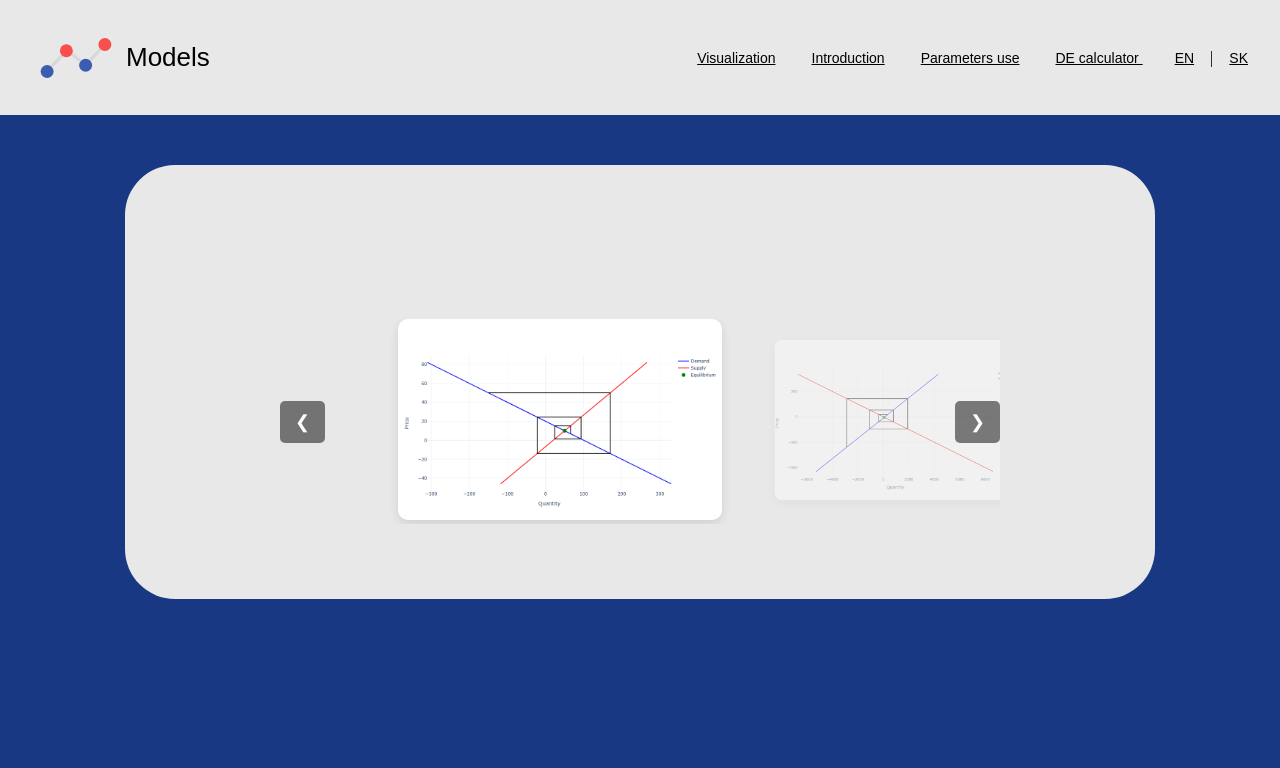
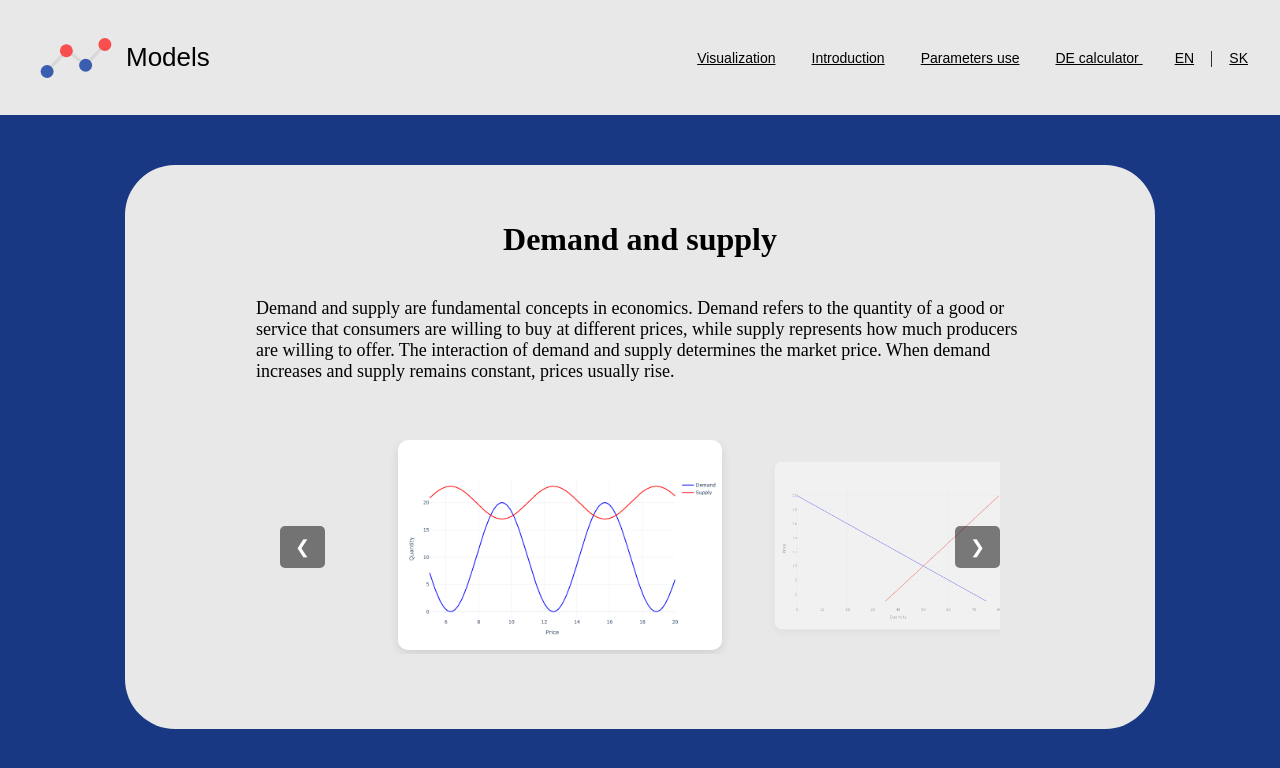
Before and after one commit to dosstacy/cobweb-website, a Flask app: page /intro/demand_supply in a window 1280 px wide. Shown: the top 768 px of the page. Run offline with Flask 3, Linux system fonts and the light colour scheme; some libraries are stand-ins or nearby versions.

Commit message:
add all the intros

```diff
--- a/dictionaries/intros_dictionary.py
+++ b/dictionaries/intros_dictionary.py
@@ -1,21 +1,55 @@
 intros = {
     "cobweb": {
+        "key": "cobweb",
         "name": "Cobweb Model",
         "intro": "This economic model describes how changes in the price and quantity of a good on the market can lead to fluctuations instead of equilibrium. It is based on the assumption that producers make decisions about future output based on current prices, but do not take into account that prices may change. If supply and demand react with a delay, the market can fluctuate, forming a “spider's web” trajectory.",
     },
     "normal_price": {
+        "key": "normal_price",
         "name": "Adaptive expectations",
         "intro": "This model is used in economics to explain how people predict future values of economic indicators, such as price levels. It assumes that expectations about future prices are formed on the basis of previous data with gradual adjustments. If prices grow faster than expected, people begin to expect even higher growth in the future. This approach is used, for example, to analyze inflation.",
     },
+    "demand_supply": {
+        "key": "demand_supply",
+        "name": "Demand and supply",
+        "intro": "Demand and supply are fundamental concepts in economics. Demand refers to the quantity of a good or service that consumers are willing to buy at different prices, while supply represents how much producers are willing to offer. The interaction of demand and supply determines the market price. When demand increases and supply remains constant, prices usually rise.",
+    },
+    "adapt_exp": {
+        "key": "adapt_exp",
+        "name": "Adaptive expectations",
+        "intro": "Adaptive expectations describe a situation where economic agents form their expectations about the future based on past experiences. For example, if prices have been rising, people expect them to continue rising, which influences their economic behavior.",
+    },
     "diff_eq": {
+        "key": "diff_eq",
         "name": "Difference equations",
-        "intro": "These are mathematical equations that describe how a quantity changes at discrete points in time. They are analogous to differential equations, but are used when time is not considered continuous, but as a set of separate points (for example, years or months). Such equations are widely used in economics, physics, and computer modeling to predict the development of systems.",
+        "intro": "These are mathematical equations that describe how a quantity changes at discrete points in time. They are analogous to differential equations, but are used when time is not considered continuous, but as a set of separate points (for example, years or months). Such equations are widely used in economics, physics, and computer modeling to predict the development of systems. \n\n They are useful when we want to track how something is changing step by step - for example, how price, population or stocks are evolving. We can imagine that each step represents one year or one decision. Based on what happened before, we can calculate what will happen next. \n\n These equations help us better understand the behaviour of systems over time. In economics, for example, we can track how supply and demand change. In biology, we can track the growth of animal populations. In engineering, they help us predict how different devices will work.",
     }
 }
 
 intros_sk = {
     "cobweb": {
+        "key": "cobweb",
         "name": "Pavučinový model",
         "intro": "Tento ekonomický model popisuje, ako zmeny ceny a množstva tovaru na trhu môžu viesť k výkyvom namiesto rovnováhy. Vychádza z predpokladu, že výrobcovia sa rozhodujú o budúcej produkcii na základe súčasných cien, ale neberú do úvahy, že ceny sa môžu zmeniť. Ak ponuka a dopyt reagujú s oneskorením, trh môže kolísať a vytvárať „pavučinovú“ trajektóriu.",
     },
+    "normal_price": {
+        "key": "normal_price",
+        "name": "Normálna cena",
+        "intro": "Tento model sa používa v ekonómii na vysvetlenie toho, ako ľudia predpovedajú budúce hodnoty ekonomických údajov, ako je napríklad cena. Predpokladá, že očakávania o budúcich cenách sa vytvárajú na základe predchádzajúcich údajov s postupnými úpravami. Ak ceny rastú rýchlejšie, ako sa očakávalo, ľudia začnú v budúcnosti očakávať ešte vyšší rast. Tento prístup sa používa napríklad pri analýze inflácie.",
+    },
+    "demand_supply": {
+        "key": "demand_supply",
+        "name": "Dopyt a ponuka",
+        "intro": "Dopyt a ponuka sú základné pojmy v ekonómii. Dopyt označuje množstvo tovarov alebo služieb, ktoré sú spotrebitelia ochotní kúpiť pri rôznych cenách, zatiaľ čo ponuka vyjadruje množstvo, ktoré sú výrobcovia ochotní poskytnúť. Ich vzájomná interakcia určuje trhovú cenu. Keď sa dopyt zvyšuje a ponuka zostáva rovnaká, ceny zvyčajne rastú.",
+    },
+    "adapt_exp": {
+        "key": "adapt_exp",
+        "name": "Adaptívne očakávania",
+        "intro": "Adaptívne očakávania predstavujú situáciu, keď ekonomickí aktéri vytvárajú svoje očakávania na základe minulých skúseností. Napríklad, ak ceny v minulosti rástli, ľudia očakávajú ich ďalší rast, čo ovplyvňuje ich správanie.",
+    },
+    "diff_eq": {
+        "key": "diff_eq",
+        "name": "Diferenčné rovnice",
+        "intro": "Ide o matematické rovnice, ktoré opisujú, ako sa veličina mení v diskrétnych časových bodoch. Sú analogické diferenciálnym rovniciam, ale používajú sa vtedy, keď sa čas nepovažuje za spojitý, ale za súbor jednotlivých bodov (napríklad rokov alebo mesiacov). Takéto rovnice sa široko používajú v ekonómii, fyzike a počítačovom modelovaní na predpovedanie vývoja systémov. \n\n Sú užitočné, keď chceme sledovať, ako sa niečo mení krok po kroku – napríklad ako sa vyvíja cena, populácia alebo zásoby. Môžeme si predstaviť, že každý krok predstavuje jeden rok alebo jedno rozhodnutie. Na základe toho, čo sa stalo predtým, vieme vypočítať, čo sa stane ďalej. \n\n Tieto rovnice nám pomáhajú lepšie pochopiť správanie systémov v čase. Napríklad v ekonomike môžeme sledovať, ako sa mení ponuka a dopyt. V biológii môžeme sledovať rast populácie zvierat. V technike zas pomáhajú predvídať fungovanie rôznych zariadení."
+    }
 }
--- a/dictionaries/models_dictionary.py
+++ b/dictionaries/models_dictionary.py
@@ -15,5 +15,5 @@ models_sk = {
     "demand_supply":{"name": "Ponuka a dopyt", "fields": ["Posun dopytu", "Sklon dopytu", "Posun ponuky", "Sklon ponuky", "Počiatočná cena", "Konečná cena"], "functions": ["lineárna", "cos", "exp", "ln"]},
     #"adapt_exp": {"name": "Adaptívne očakávania", "fields": ["Predchádzajúca očakávaná cena", "Predchádzajúca skutočná cena", "Adaptačný koeficient"]},
     "adapt_exp": {"name": "Adaptívne očakávania", "fields": ["Posun dopytu","Sklon dopytu", "Posun ponuky", "Sklon ponuky", "Adaptačný koeficient", "Obdobie", "Konštanta"]},
-    "normal_price": {"name": "Expected price", "fields": ["Posun dopytu","Sklon dopytu", "Posun ponuky", "Sklon ponuky", "Faktor úpravy", "Obdobie", "Konštanta"]},
+    "normal_price": {"name": "Očakávaná cena", "fields": ["Posun dopytu","Sklon dopytu", "Posun ponuky", "Sklon ponuky", "Faktor úpravy", "Obdobie", "Konštanta"]},
 }
--- a/static/css/calculator.css
+++ b/static/css/calculator.css
@@ -62,15 +62,9 @@ label {
 
 #equation-input, #p0, #p1 {
     margin-bottom: 7px;
-    /*width: 100%;*/
     font-size: 1.2rem;
     transition: all 0.5s ease-in-out
 }
-
-/*#p0, #p1 {*/
-/*    margin: 7px 0 23px;*/
-/*    transition: all 0.5s ease-in-out*/
-/*}*/
 
 #equation-input:focus, #p0:focus, #p1:focus {
     box-shadow: 0 7px 5px rgba(0, 0, 0, 0.1);
--- a/templates/intros_base.html
+++ b/templates/intros_base.html
@@ -10,30 +10,67 @@
 <div class="intro_page">
     <div class="rectangle" id="intro-rectangle">
         <h1>{{intros.name}}</h1>
-        <p>{{intros.intro}}</p>
+        <p>{{ intros.intro.replace('\n\n', '</p><p>') | safe }}</p>
 
         <div class="carousel-wrapper">
             <div class="carousel" id="carousel">
+                {% if intros.key == "cobweb" %}
                 <div class="carousel-item active">
-                    <img src="/static/img/cobweb.png" alt="Графік 1">
+                    <img src="/static/img/cobweb.png">
                 </div>
                 <div class="carousel-item">
-                    <img src="/static/img/diverg-1.png" alt="Графік 2">
+                    <img src="/static/img/diverg-1.png">
                 </div>
                 <div class="carousel-item">
-                    <img src="/static/img/anomal.png" alt="Графік 3">
+                    <img src="/static/img/anomal.png">
                 </div>
                 <div class="carousel-item">
-                    <img src="/static/img/chaos-1.png" alt="Графік 3">
+                    <img src="/static/img/chaos-1.png">
                 </div>
                 <div class="carousel-item">
-                    <img src="/static/img/chaos-2.png" alt="Графік 3">
+                    <img src="/static/img/chaos-2.png">
                 </div>
                 <div class="carousel-item">
-                    <img src="/static/img/diverg-2.png" alt="Графік 3">
+                    <img src="/static/img/diverg-2.png">
                 </div>
+                {% elif intros.key == "adapt_exp" %}
+                <div class="carousel-item active">
+                    <img src="/static/img/adapt1.png">
+                </div>
+                <div class="carousel-item">
+                    <img src="/static/img/adapt2.png">
+                </div>
+                <div class="carousel-item">
+                    <img src="/static/img/adapt3.png">
+                </div>
+                {% elif intros.key == "normal_price" %}
+                <div class="carousel-item active">
+                    <img src="/static/img/normal1.png">
+                </div>
+                <div class="carousel-item">
+                    <img src="/static/img/normal2.png">
+                </div>
+                <div class="carousel-item">
+                    <img src="/static/img/normal3.png">
+                </div>
+                <div class="carousel-item">
+                    <img src="/static/img/normal4.png">
+                </div>
+                {% elif intros.key == "demand_supply" %}
+                <div class="carousel-item active">
+                    <img src="/static/img/supply-demand.png">
+                </div>
+                <div class="carousel-item">
+                    <img src="/static/img/d-s1.png">
+                </div>
+                <div class="carousel-item">
+                    <img src="/static/img/d-s2.png">
+                </div>
+                <div class="carousel-item">
+                    <img src="/static/img/d-s3.png">
+                </div>
+                {% endif %}
             </div>
-
             <div class="carousel-buttons">
                 <button onclick="moveCarousel(-1)">&#10094;</button>
                 <button onclick="moveCarousel(1)">&#10095;</button>
--- a/tools/models/cobweb_functions.py
+++ b/tools/models/cobweb_functions.py
@@ -3,7 +3,6 @@ from tools import convert_to_sympy
 
 ##TODO: 1. edit text pages
 ##TODO: 2. add modal window for solution error
-##TODO: 5. пофіксити поле калькулятора, щоб воно збільшувалося від розміру рівняння - якщо буде можливо
 ##TODO: 6. видалити всі дані про попередні зміни в адаптивних очікуваннях та в нормальній ціні
 
 
```
Also changed, not shown: static/img/adapt1.png (added), static/img/adapt2.png (added), static/img/adapt3.png (added), static/img/d-s1.png (added), static/img/d-s2.png (added), static/img/d-s3.png (added), static/img/normal1.png (added), static/img/normal2.png (added), static/img/normal3.png (added), static/img/normal4.png (added).
